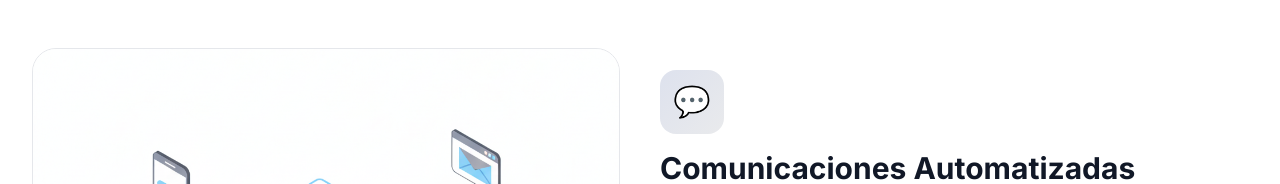
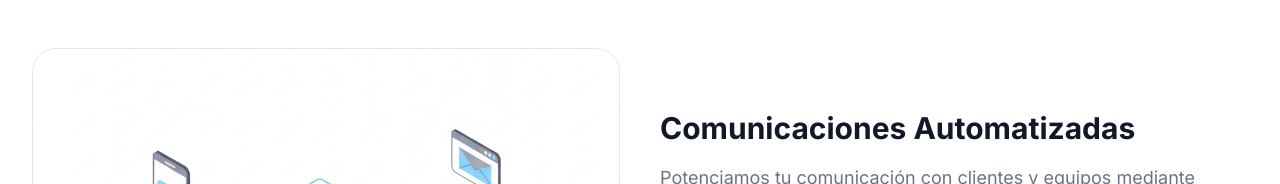
Before and after one commit to davidtao44/MuxyGO, a React (Vite) app: page /servicios in a window 1280 px wide. Shown: the part 392-576 px from the top of the page. Built offline with nearby package versions, Linux system fonts and the light colour scheme.

Commit message:
Removal: Delete icons of services

```diff
--- a/src/pages/ServicesPage/ServicesPage.jsx
+++ b/src/pages/ServicesPage/ServicesPage.jsx
@@ -90,7 +90,7 @@ function ServicesPage() {
             <section className={styles.servicesSection}>
                 <Container>
                     <div className={styles.servicesGrid}>
-                        {SERVICES_DETAIL.map(({ icon, title, description, image, features }) => (
+                        {SERVICES_DETAIL.map(({ title, description, image, features }) => (
                             <article key={title} className={styles.serviceDetail}>
                                 <div className={styles.serviceImage}>
                                     {image && image.length > 2 ? (
@@ -100,13 +100,6 @@ function ServicesPage() {
                                     )}
                                 </div>
                                 <div className={styles.serviceContent}>
-                                    <div className={styles.serviceIcon}>
-                                        {icon && icon.length > 2 ? (
-                                            <img src={icon} alt={title} className={styles.responsiveIcon} />
-                                        ) : (
-                                            icon
-                                        )}
-                                    </div>
                                     <h2 className={styles.serviceTitle}>{title}</h2>
                                     <p className={styles.serviceDescription}>{description}</p>
                                     <ul className={styles.featuresList}>
```
